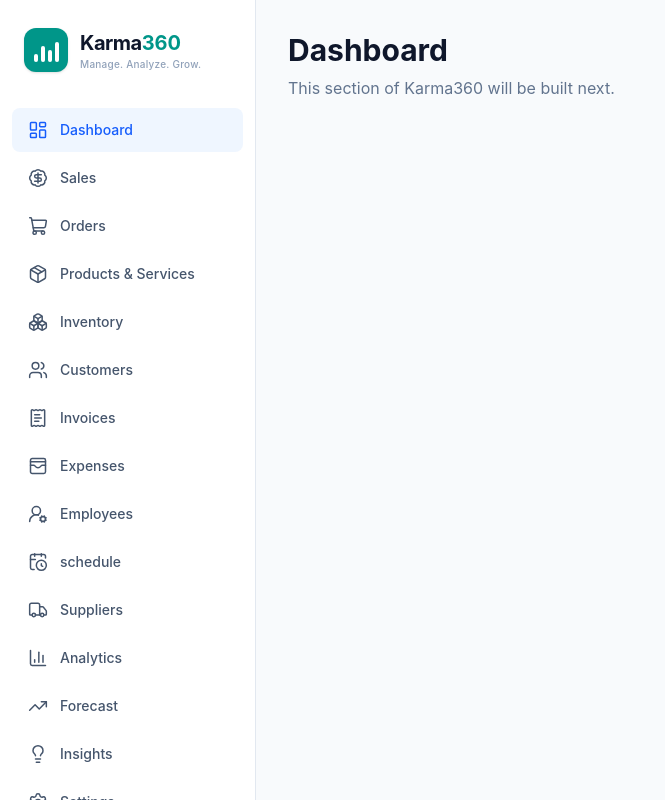
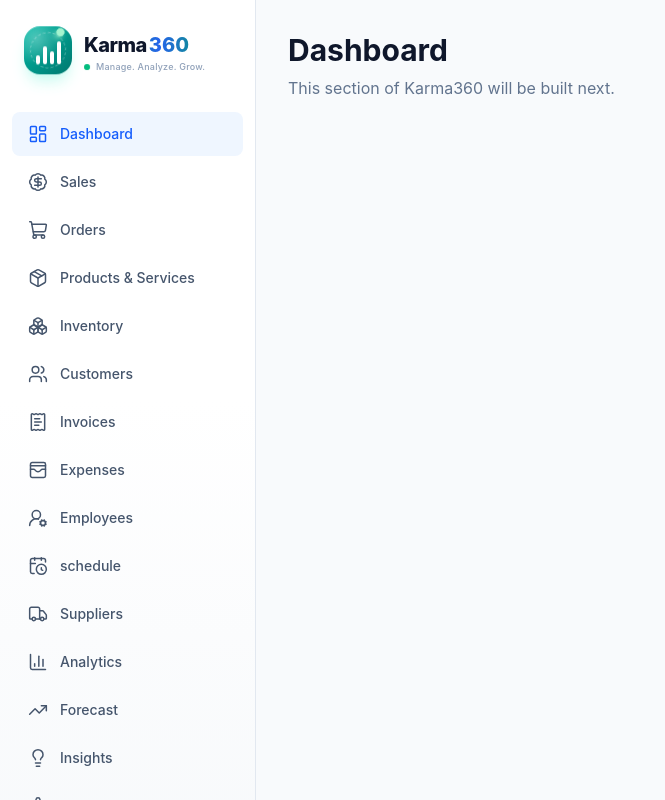
Before and after one commit to Yassine-Elamri34/Karma360, a React app in the folder frontend/: page /dashboard in a window 1280 px wide. Shown: the whole page, without its empty margins (0-665 px from the left). Built offline with nearby package versions, Linux system fonts and the light colour scheme; the HTML template or start-up script is replaced by a standard one.

Commit message:
tailwind rotation

```diff
--- a/frontend/src/components/Logo.jsx
+++ b/frontend/src/components/Logo.jsx
@@ -7,122 +7,59 @@ function Logo() {
       className="group flex items-center gap-3 px-3 py-2"
     >
       {/* LOGO ICON */}
-      <div
-        className="
-          relative flex h-11 w-11 items-center justify-center
-          overflow-hidden rounded-xl bg-teal-600
-          shadow-sm
-          transition-all duration-500
-          group-hover:scale-110
-          group-hover:rotate-3
-          group-hover:shadow-lg
-          group-hover:shadow-teal-200
-        "
-      >
-        {/* subtle background circle */}
-        <div
-          className="
-            absolute h-16 w-16 rounded-full
-            border border-white/20
-            transition-all duration-700
-            group-hover:scale-150
-            group-hover:opacity-0
-          "
-        />
+      <div className="karma-logo relative flex h-12 w-12 flex-shrink-0 items-center justify-center overflow-hidden rounded-2xl bg-gradient-to-br from-teal-500 to-teal-700 shadow-lg shadow-teal-100">
 
-        {/* CHART */}
-        <div className="relative flex h-6 items-end gap-[3px]">
+        {/* MOVING GLOW */}
+        <div className="karma-glow absolute inset-0" />
 
-          {/* BAR 1 */}
-          <div
-            className="
-              h-2 w-[4px] rounded-sm bg-white
-              transition-all duration-500
-              group-hover:h-4
-            "
-          />
+        {/* ROTATING RING */}
+        <div className="karma-ring absolute h-9 w-9 rounded-full border border-dashed border-white/30" />
 
-          {/* BAR 2 */}
-          <div
-            className="
-              h-4 w-[4px] rounded-sm bg-white
-              transition-all duration-500
-              delay-75
-              group-hover:h-6
-            "
-          />
+        {/* CHART BARS */}
+        <div className="relative z-10 flex h-7 items-end gap-[3px]">
 
-          {/* BAR 3 */}
-          <div
-            className="
-              h-3 w-[4px] rounded-sm bg-white
-              transition-all duration-500
-              delay-150
-              group-hover:h-5
-            "
-          />
+          <span className="karma-bar karma-bar-1 w-[4px] rounded-full bg-white" />
 
-          {/* BAR 4 */}
-          <div
-            className="
-              h-5 w-[4px] rounded-sm bg-white
-              transition-all duration-500
-              delay-200
-              group-hover:h-3
-            "
-          />
+          <span className="karma-bar karma-bar-2 w-[4px] rounded-full bg-white" />
+
+          <span className="karma-bar karma-bar-3 w-[4px] rounded-full bg-white" />
+
+          <span className="karma-bar karma-bar-4 w-[4px] rounded-full bg-white" />
 
         </div>
 
-        {/* SMALL MOVING DOT */}
-        <div
-          className="
-            absolute right-2 top-2
-            h-1.5 w-1.5 rounded-full bg-emerald-200
-            opacity-0
-            transition-all duration-500
-            group-hover:translate-x-1
-            group-hover:-translate-y-1
-            group-hover:opacity-100
-          "
-        />
+        {/* ORBITING DATA POINT */}
+        <div className="karma-orbit absolute inset-0 z-20">
+          <span className="absolute left-1/2 top-[-2px] h-2 w-2 -translate-x-1/2 rounded-full bg-emerald-200 shadow-md shadow-emerald-200" />
+        </div>
+
       </div>
 
-      {/* BRAND NAME */}
+      {/* TEXT */}
       <div className="min-w-0">
 
         <div className="flex items-center">
-          <h1
-            className="
-              text-xl font-bold tracking-tight text-slate-900
-              transition-colors duration-300
-              group-hover:text-teal-600
-            "
-          >
+
+          <h1 className="text-xl font-extrabold tracking-tight text-slate-900">
             Karma
           </h1>
 
-          <span
-            className="
-              text-xl font-bold text-teal-600
-              transition-all duration-300
-              group-hover:translate-x-0.5
-            "
-          >
+          <span className="karma-360 ml-[2px] text-xl font-extrabold">
             360
           </span>
+
         </div>
 
-        <p
-          className="
-            text-[10px] font-medium tracking-wide text-slate-400
-            transition-all duration-300
-            group-hover:tracking-wider
-            group-hover:text-slate-500
-          "
-        >
-          Manage. Analyze. Grow.
-        </p>
+        <div className="mt-[1px] flex items-center gap-1.5">
+
+          {/* LIVE DOT */}
+          <span className="karma-live-dot h-1.5 w-1.5 rounded-full bg-emerald-500" />
+
+          <p className="text-[9px] font-medium tracking-wide text-slate-400">
+            Manage. Analyze. Grow.
+          </p>
+
+        </div>
 
       </div>
     </NavLink>
--- a/frontend/src/components/Sidebar.jsx
+++ b/frontend/src/components/Sidebar.jsx
@@ -98,7 +98,10 @@ function Sidebar() {
   ];
 
   return (
-    <aside className="sticky top-0 h-screen w-64 flex-shrink-0 overflow-y-auto border-r border-slate-200 bg-white px-3 py-5">
+    <aside className="sticky top-0 h-screen w-64 flex-shrink-0
+    overflow-y-auto border-r border-slate-200
+    bg-gradient-to-b from-white via-white to-slate-50
+    px-3 py-5">
 
       {/* Logo */}
      <div className="mb-7">
--- a/frontend/src/index.css
+++ b/frontend/src/index.css
@@ -1,9 +1,230 @@
 @import "tailwindcss";
 
-* {
-  box-sizing: border-box;
+/* =========================
+   KARMA360 LIVE LOGO
+========================= */
+
+.karma-logo {
+  animation: karma-logo-float 4s ease-in-out infinite;
 }
 
-body {
-  margin: 0;
+/* Bars continuously move */
+
+.karma-bar {
+  transform-origin: bottom;
 }
+
+.karma-bar-1 {
+  height: 9px;
+  animation: karma-bar-one 1.8s ease-in-out infinite;
+}
+
+.karma-bar-2 {
+  height: 18px;
+  animation: karma-bar-two 1.8s ease-in-out infinite;
+}
+
+.karma-bar-3 {
+  height: 13px;
+  animation: karma-bar-three 1.8s ease-in-out infinite;
+}
+
+.karma-bar-4 {
+  height: 23px;
+  animation: karma-bar-four 1.8s ease-in-out infinite;
+}
+
+
+/* DATA ORBIT */
+
+.karma-orbit {
+  animation: karma-orbit 5s linear infinite;
+}
+
+
+/* ROTATING DASHED RING */
+
+.karma-ring {
+  animation: karma-ring 12s linear infinite;
+}
+
+
+/* MOVING BACKGROUND GLOW */
+
+.karma-glow {
+  background:
+    radial-gradient(
+      circle at 30% 30%,
+      rgba(255, 255, 255, 0.35),
+      transparent 45%
+    );
+
+  animation: karma-glow 3.5s ease-in-out infinite;
+}
+
+
+/* 360 TEXT */
+
+.karma-360 {
+  background: linear-gradient(
+    90deg,
+    #0d9488,
+    #2563eb,
+    #0d9488
+  );
+
+  background-size: 200% auto;
+
+  color: transparent;
+
+  background-clip: text;
+  -webkit-background-clip: text;
+
+  animation: karma-text-flow 4s linear infinite;
+}
+
+
+/* LIVE STATUS DOT */
+
+.karma-live-dot {
+  animation: karma-live-pulse 1.8s ease-in-out infinite;
+}
+
+
+/* =========================
+   ANIMATIONS
+========================= */
+
+@keyframes karma-bar-one {
+  0%,
+  100% {
+    height: 9px;
+  }
+
+  50% {
+    height: 20px;
+  }
+}
+
+@keyframes karma-bar-two {
+  0%,
+  100% {
+    height: 18px;
+  }
+
+  50% {
+    height: 11px;
+  }
+}
+
+@keyframes karma-bar-three {
+  0%,
+  100% {
+    height: 13px;
+  }
+
+  50% {
+    height: 25px;
+  }
+}
+
+@keyframes karma-bar-four {
+  0%,
+  100% {
+    height: 23px;
+  }
+
+  50% {
+    height: 15px;
+  }
+}
+
+
+@keyframes karma-orbit {
+  from {
+    transform: rotate(0deg);
+  }
+
+  to {
+    transform: rotate(360deg);
+  }
+}
+
+
+@keyframes karma-ring {
+  from {
+    transform: rotate(360deg);
+  }
+
+  to {
+    transform: rotate(0deg);
+  }
+}
+
+
+@keyframes karma-logo-float {
+  0%,
+  100% {
+    transform: translateY(0px);
+  }
+
+  50% {
+    transform: translateY(-2px);
+  }
+}
+
+
+@keyframes karma-glow {
+  0%,
+  100% {
+    opacity: 0.35;
+    transform: scale(1);
+  }
+
+  50% {
+    opacity: 0.9;
+    transform: scale(1.25);
+  }
+}
+
+
+@keyframes karma-text-flow {
+  from {
+    background-position: 0% center;
+  }
+
+  to {
+    background-position: 200% center;
+  }
+}
+
+
+@keyframes karma-live-pulse {
+  0%,
+  100% {
+    opacity: 1;
+    transform: scale(1);
+    box-shadow: 0 0 0 0 rgba(16, 185, 129, 0.3);
+  }
+
+  50% {
+    opacity: 0.65;
+    transform: scale(0.8);
+    box-shadow: 0 0 0 5px rgba(16, 185, 129, 0);
+  }
+}
+
+
+/* Accessibility */
+
+@media (prefers-reduced-motion: reduce) {
+  .karma-logo,
+  .karma-bar,
+  .karma-orbit,
+  .karma-ring,
+  .karma-glow,
+  .karma-360,
+  .karma-live-dot {
+    animation: none !important;
+  }
+}
```
